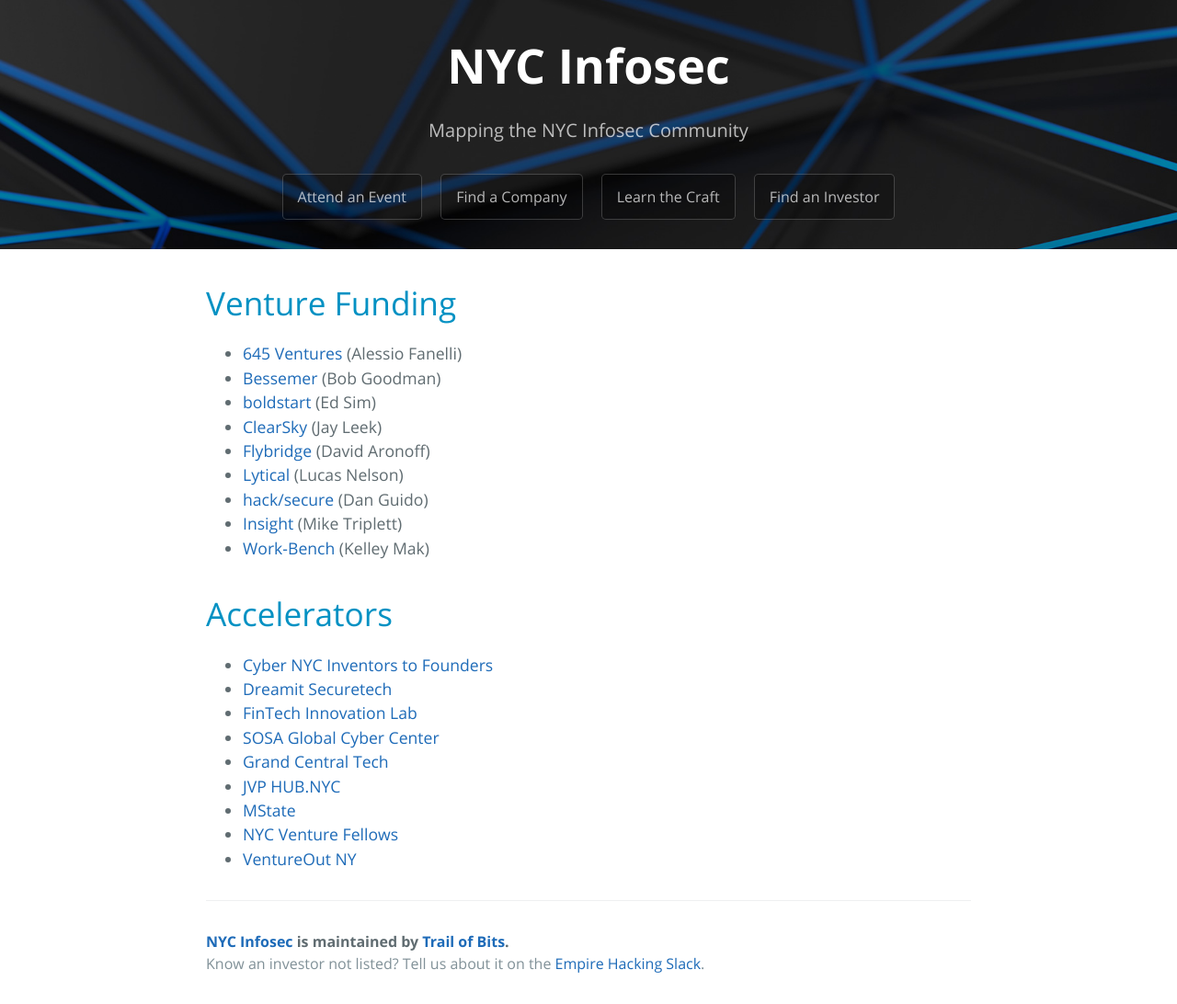
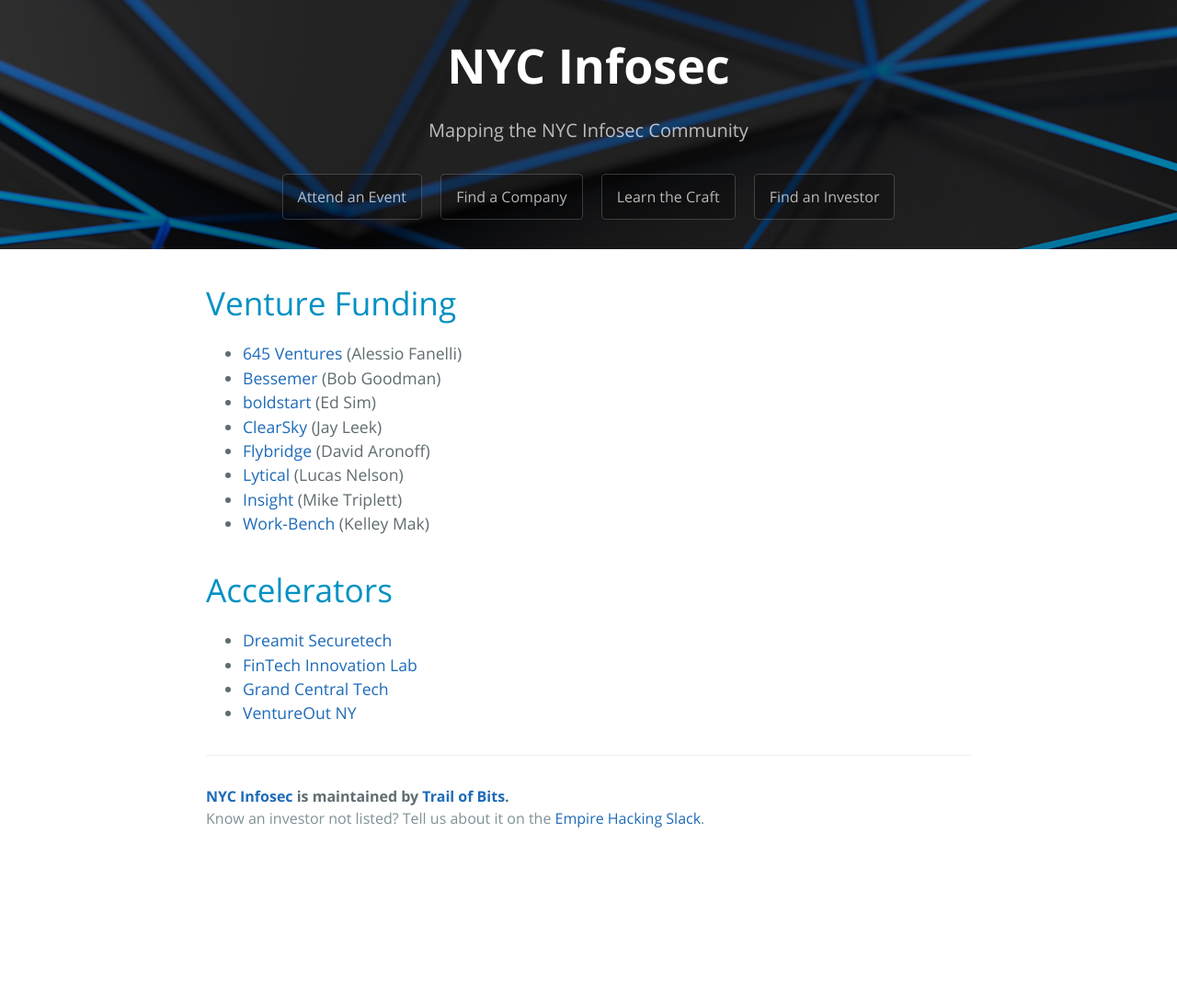
Before and after one commit to trailofbits/nyc-infosec, a Jekyll site: the page built from investors.md, in a window 1280 px wide. Shown: the whole page at 92% size. Built offline with Jekyll 4.4.1, drawn with Linux system fonts in a browser that asks for light colours; our own code applies the rules of GitHub Pages for plain Markdown files; after the commit the page ends 934 px from its top, so only the background shows below that.

Commit message:
Update investors.md
Remove dead links

```diff
--- a/investors.md
+++ b/investors.md
@@ -11,17 +11,11 @@
 * [ClearSky](http://www.clear-sky.com/) (Jay Leek)
 * [Flybridge](http://www.flybridge.com/) (David Aronoff)
 * [Lytical](http://www.lyticalventures.com/) (Lucas Nelson)
-* [hack/secure](http://www.hacksecure.org) (Dan Guido)
 * [Insight](https://www.insightpartners.com/) (Mike Triplett)
 * [Work-Bench](https://www.work-bench.com/) (Kelley Mak)
 
 # Accelerators
-* [Cyber NYC Inventors to Founders](https://labtomarket.columbia.edu/cyber-nyc)
 * [Dreamit Securetech](https://www.dreamit.com/securetech)
-* [FinTech Innovation Lab](http://fintechinnovationlab.com/new-york/)
-* [SOSA Global Cyber Center](https://sosa.co/innovation-hubs-2/sosa-nyc/)
-* [Grand Central Tech](http://grandcentraltech.com/)
-* [JVP HUB.NYC](http://hub.nyc/)
-* [MState](https://www.mstate.io/)
-* [NYC Venture Fellows](http://nycventurefellows.org/)
+* [FinTech Innovation Lab](https://www.fintechinnovationlab.com/regions/apply-new-york/)
+* [Grand Central Tech](https://www.companyventures.co/grand-central-tech)
 * [VentureOut NY](https://ventureoutny.com/programs/cybersecurity/)
```
